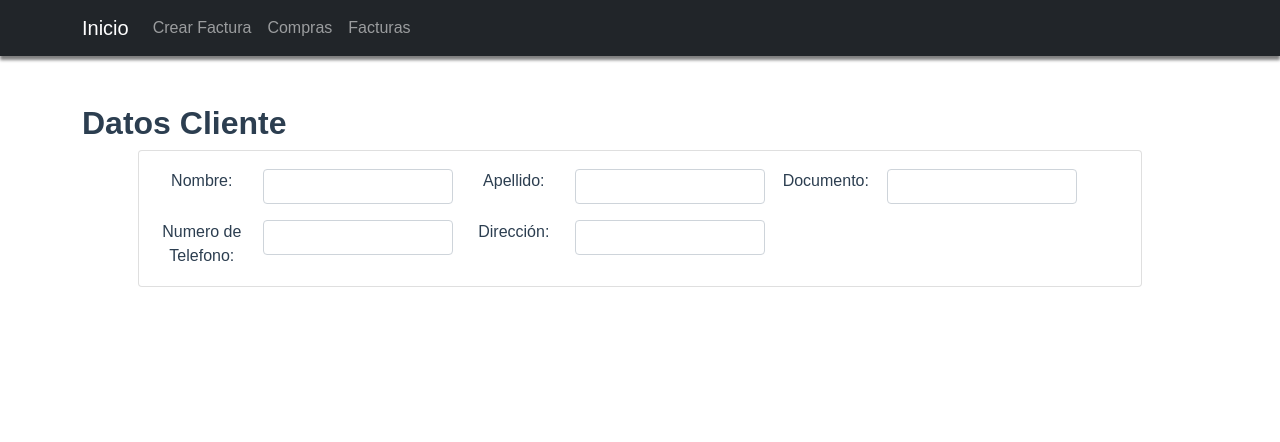
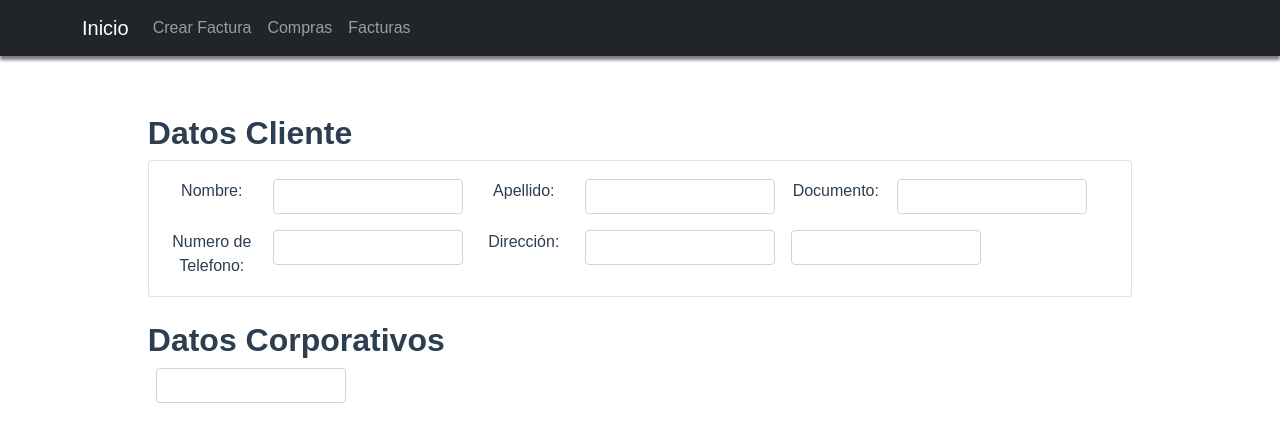
Before and after one commit to julianNot/electronicsDigital, a Vue app: page /create in a window 1280 px wide. Shown: the top 442 px of the page. Built offline with nearby package versions, Linux system fonts and the light colour scheme.

Commit message:
creacion formulario Corporativo

```diff
--- /dev/null
+++ b/src/components/FormClient.vue
@@ -0,0 +1,45 @@
+<template>
+  <article class="card">
+      <section class="d-flex">
+        <label for="i-name" class="">Nombre:</label>
+        <inputC typeInput="text" idInput="i-name" />
+        <label for="i-lastName">Apellido:</label>
+        <inputC typeInput="text" idInput="i-lastName"/>
+        <label for="i-id">Documento:</label>
+        <inputC typeInput="number" idInput="i-id" />
+      </section>
+      <section class="d-flex">
+        <label for="i-phone">Numero de Telefono:</label>
+        <inputC typeInput="tel" idInput="i-phone" />
+        <label for="i-city">Dirección:</label>
+        <inputC typeInput="text" idInput="i-city" />
+        <inputC typeInput="password" idInput="pass" />
+      </section>
+  </article>
+</template>
+
+<script>
+import inputC from '@/components/InputC.vue'
+
+export default {
+    components : {
+        inputC
+    }
+};
+</script>
+
+<style>
+
+label {
+  display: inline-block;
+  width: 90px;
+  margin: 8px;
+  font-size: 1rem;
+  font-weight: 500;
+}
+
+.card{
+    padding: 10px;
+}
+
+</style>
--- /dev/null
+++ b/src/components/FormCorporation.vue
@@ -0,0 +1,22 @@
+<template>
+  <section>
+      <section>
+          <InputC typeInput="password" idInput="pauwu"/>
+      </section>
+      <section></section>
+  </section>
+</template>
+
+<script>
+import InputC from '@/components/InputC.vue';
+
+export default {
+    components : {
+        InputC,
+    }
+}
+</script>
+
+<style>
+
+</style>
--- /dev/null
+++ b/src/components/InputC.vue
@@ -0,0 +1,28 @@
+<template>
+  <input :type="typeInput" class="form-control" :id="idInput">
+</template>
+
+<script>
+export default {
+    props : {
+        typeInput : {
+            typeof : String,
+            required : true,
+        },
+        idInput : {
+            typeof : String
+        }
+    }
+
+}
+</script>
+
+<style scope>
+
+input {
+  max-width: 190px;
+  max-height: 35px;
+  margin: 8px;
+}
+
+</style>
--- a/src/views/CreateInvoices.vue
+++ b/src/views/CreateInvoices.vue
@@ -1,29 +1,22 @@
 <template>
   <div class="container mt-5">
+    <form action="">
       <h2>Datos Cliente</h2>
-    <form action="" class="card">
-      <section class="d-flex">
-        <label for="i-name" class="">Nombre:</label>
-        <input type="text" class="form-control" id="i-name">
-        <label for="i-lastName">Apellido:</label>
-        <input type="text" class="form-control" id="i-lastName">
-        <label for="i-id">Documento:</label>
-        <input type="tel" class="form-control" id="i-id">
-      </section>
-      <section class="d-flex">
-        <label for="i-phone">Numero de Telefono:</label>
-        <input type="tel" class="form-control" id="i-phone">
-        <label for="i-city">Dirección:</label>
-        <input type="text" class="form-control" id="i-city">
-      </section>
+      <formClient/>
+      <h2 class="mt-4">Datos Corporativos</h2>
+      <formCorporation />
     </form>
   </div>
 </template>
 
 <script>
+import formClient from '@/components/FormClient.vue'
+import formCorporation from '../components/FormCorporation.vue'
 
 export default {
   components : {
+    formClient,
+    formCorporation,
   }
 
 }
@@ -36,24 +29,9 @@ form {
   max-width: 90%;
 }
 
-form label{
-  display: inline-block;
-  width: 90px;
-  margin: 8px;
-  font-size: 1.0rem;
-  font-weight: 500;
-}
-
-form input{
-  max-width: 190px;
-  max-height: 35px;
-  margin: 8px;
-}
-
-h2{
+h2 {
   text-align: left;
-  font-size: 2.0rem;
+  font-size: 2rem;
   font-weight: 700;
 }
-
 </style>
```
